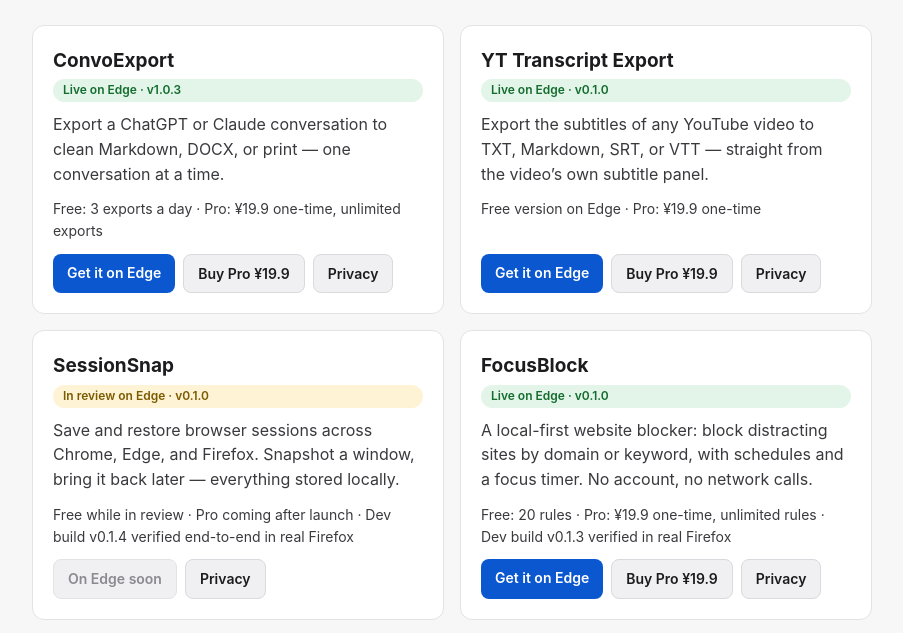
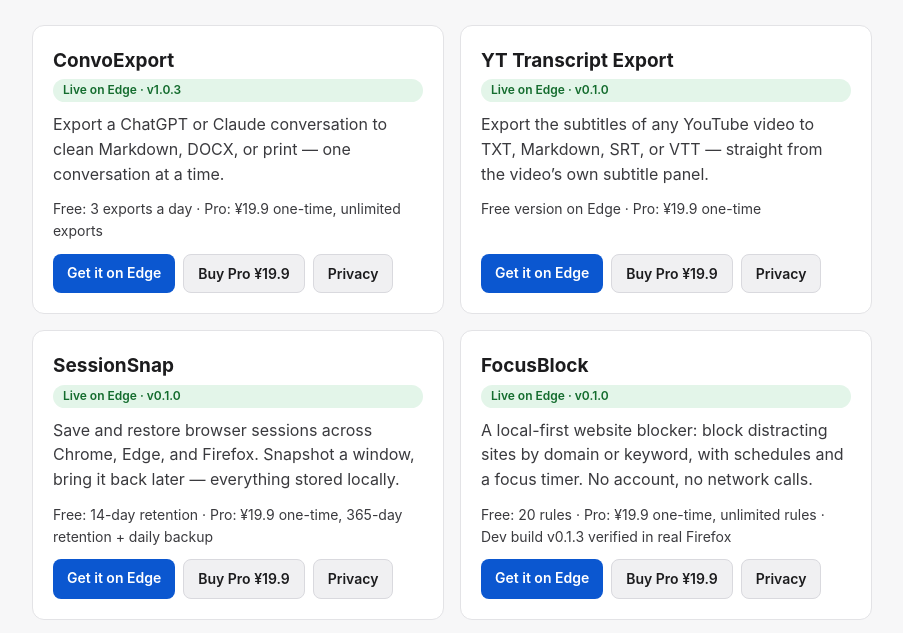
Before and after one commit to alapha888/muse-plugins, a plain HTML site: page index.html in a window 1280 px wide. Shown: the part 144-777 px from the top of the page, without its empty margins (188-1091 px from the left). Drawn offline with Linux system fonts and the light colour scheme.

Commit message:
SessionSnap Live on Edge v0.1.0 + Pro on Afdian ¥19.9 (store + buy links)

```diff
--- a/index.html
+++ b/index.html
@@ -75,11 +75,12 @@
 
     <section class="card">
       <h2>SessionSnap</h2>
-      <span class="badge review">In review on Edge · v0.1.0</span>
+      <span class="badge live">Live on Edge · v0.1.0</span>
       <p>Save and restore browser sessions across Chrome, Edge, and Firefox. Snapshot a window, bring it back later — everything stored locally.</p>
-      <p class="price">Free while in review · Pro coming after launch · Dev build v0.1.4 verified end-to-end in real Firefox</p>
+      <p class="price">Free: 14-day retention · Pro: ¥19.9 one-time, 365-day retention + daily backup</p>
       <div class="links">
-        <span class="btn btn-disabled">On Edge soon</span>
+        <a class="btn btn-primary" href="https://microsoftedge.microsoft.com/addons/detail/bcikbamcmjeogcpedknmhdhhkjbohpca">Get it on Edge</a>
+        <a class="btn btn-secondary" href="https://afdian.com/item/870e2762e74c11f1ae695254001e7c00">Buy Pro ¥19.9</a>
         <a class="btn btn-secondary" href="https://alapha888.github.io/session-snap-privacy/">Privacy</a>
       </div>
     </section>
```
